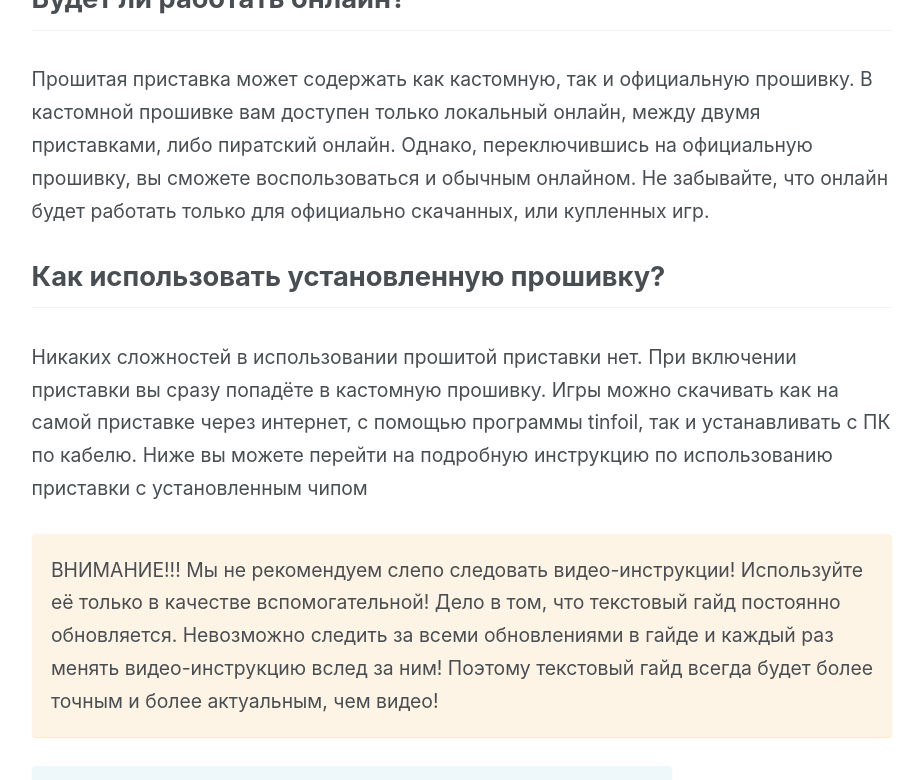
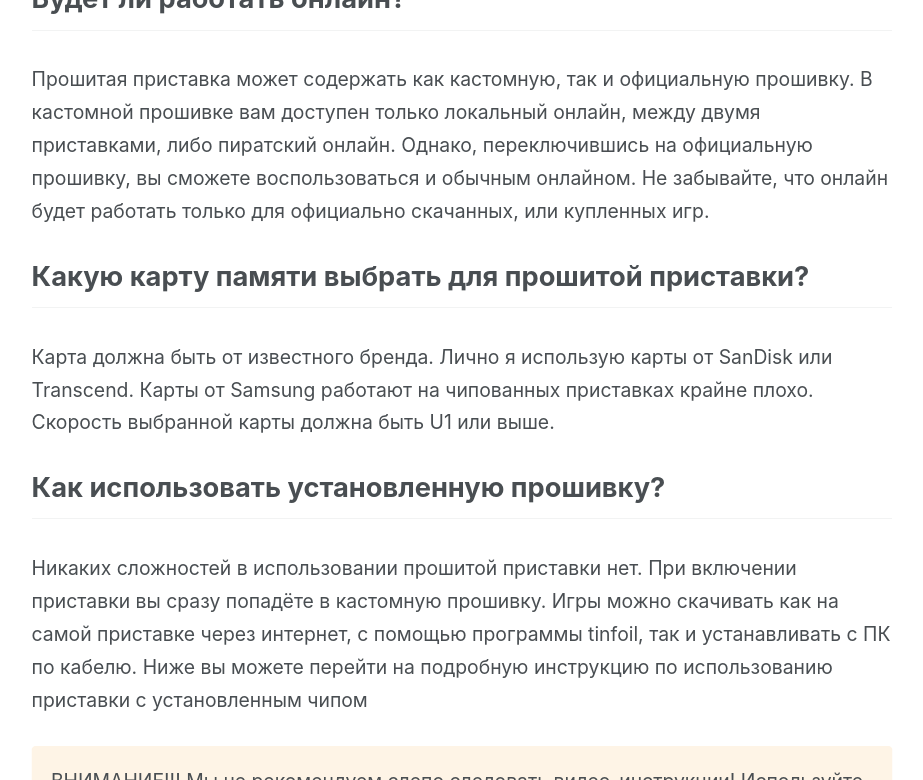
Before and after one commit to rashevskyv/sx, a Jekyll site: the page built from _pages/home.md, in a window 1280 px wide and 900 px high, scrolled down 4700 px, cut to the strip 0-780 px from the top of the window. Shown: the whole strip, without its empty margins (178-1101 px from the left). Built offline with Jekyll 4.4.1, drawn with Linux system fonts in a browser that asks for light colours; nearby versions of some CDN libraries.

Commit message:
Добавлена информация по картам памяти

```diff
--- a/_pages/home.md
+++ b/_pages/home.md
@@ -50,7 +50,6 @@ excerpt: 'Наконец-то можно взломать любой Nintendo Sw
 
 ## Как заказать прошивку, или купить прошитую приставку?
 
-
 ![](/images/sx-menu.png)
 {: .text-center}
 
@@ -69,15 +68,17 @@ excerpt: 'Наконец-то можно взломать любой Nintendo Sw
 ![](/images/sloth-sew.png){: class="small_right"}
 {% include youtube.html id="484kSDvkxLM" %}{: class="small_yt clearfix"}
 
-
 ## Будет ли работать онлайн?
 
 Прошитая приставка может содержать как кастомную, так и официальную прошивку. В кастомной прошивке вам доступен только локальный онлайн, между двумя приставками, либо пиратский онлайн. Однако, переключившись на официальную прошивку, вы сможете воспользоваться и обычным онлайном. Не забывайте, что онлайн будет работать только для официально скачанных, или купленных игр.
 
+## Какую карту памяти выбрать для прошитой приставки?
+
+Карта должна быть от известного бренда. Лично я использую карты от SanDisk или Transcend. Карты от Samsung работают на чипованных приставках крайне плохо. Скорость выбранной карты должна быть U1 или выше.
+
 ## Как использовать установленную прошивку?
 
 Никаких сложностей в использовании прошитой приставки нет. При включении приставки вы сразу попадёте в кастомную прошивку. Игры можно скачивать как на самой приставке через интернет, с помощью программы tinfoil, так и устанавливать с ПК по кабелю. Ниже вы можете перейти на подробную инструкцию по использованию приставки с установленным чипом
-
 
 {% include youtube.html id="i6GE7RTGs6E" %}{: class="small_yt clearfix"}
 {: .text-center}
```
